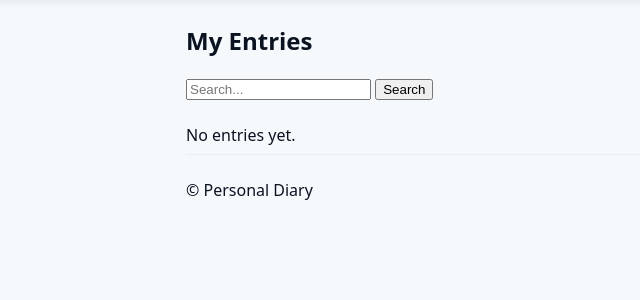
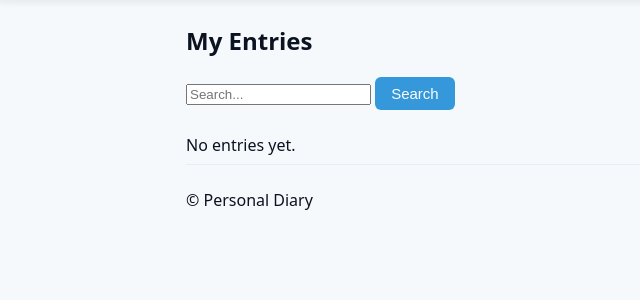
Before and after one commit to EdmundBoye/Personal-Diary, a Django app: page /entries/ in a window 1280 px wide. Shown: the part 114-414 px from the top of the page, without its empty margins (4-644 px from the left). Run offline with Django 4.2, Linux system fonts and the light colour scheme; the visitor is signed in with stand-in values (Sample User, id 1); data that the repository does not hold is empty.

Commit message:
Syling fix 2

```diff
--- a/diary/templates/diary/entry_list.html
+++ b/diary/templates/diary/entry_list.html
@@ -4,7 +4,7 @@
   <h2>My Entries</h2>
   <form method="get">
     <input type="text" name="q" placeholder="Search..." value="{{ request.GET.q }}">
-    <button type="submit">Search</button>
+    <button type="submit" class="btn btn-primary">Search </button>
   </form>
 
   <ul class="entries">
```
